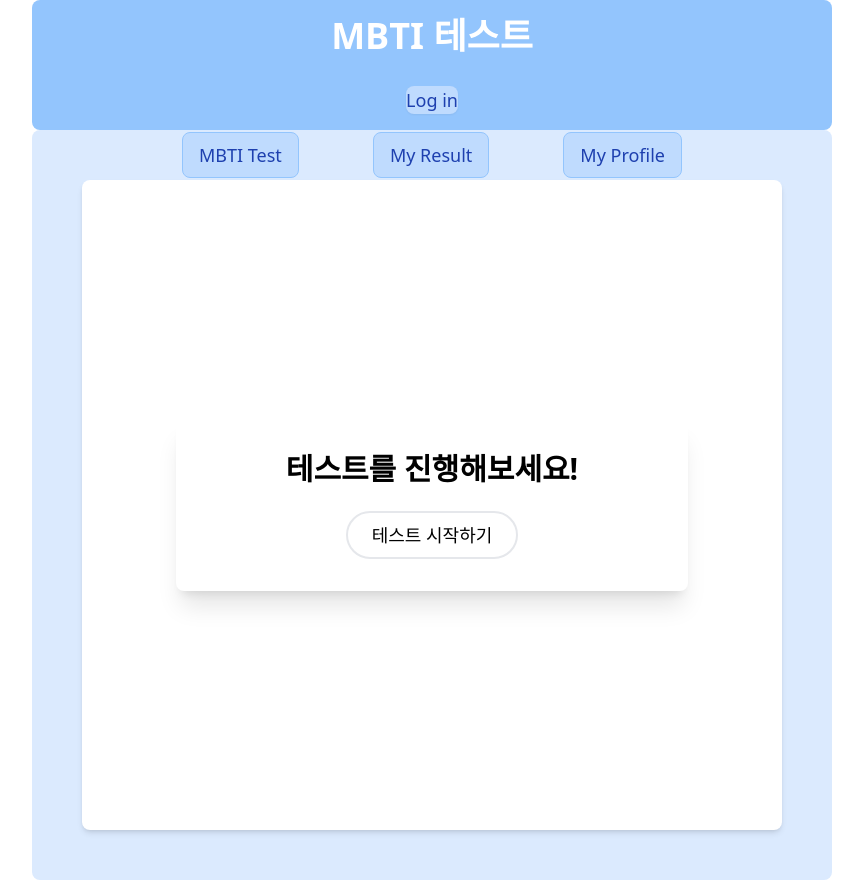
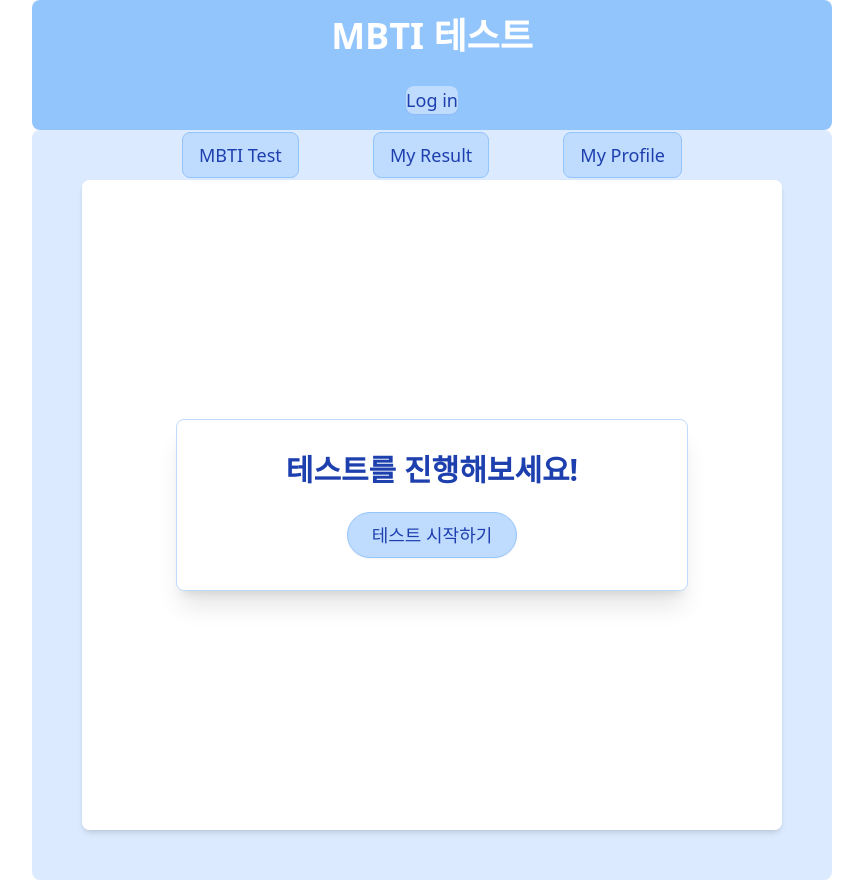
Before and after one commit to Handsol/sparta-mbti-test, a React (Vite) app: page / in a window 1280 px wide. Shown: the whole page, without its empty margins (208-1071 px from the left). Built offline with nearby package versions, Linux system fonts and the light colour scheme.

Commit message:
style: 메인 페이지 스타일 수정

```diff
--- a/src/pages/MainPage.jsx
+++ b/src/pages/MainPage.jsx
@@ -3,14 +3,14 @@ import { useNavigate } from "react-router-dom";
 const MainPage = () => {
   const navigate = useNavigate();
   return (
-    <div className="w-full flex flex-col items-center justify-center bg-light-blue-100">
-      <div className="bg-white rounded-lg p-8 shadow-xl max-w-lg w-full text-center">
-        <h1 className="text-3xl font-bold text-black mb-6">
+    <div className="w-full flex flex-col items-center justify-center bg-white">
+      <div className="bg-white rounded-lg p-8 shadow-xl max-w-lg w-full text-center border border-blue-200">
+        <h1 className="text-3xl font-bold text-blue-800 mb-6">
           테스트를 진행해보세요!
         </h1>
         <button
           onClick={() => navigate("/test")}
-          className="bg-primary-color text-black py-2 px-6 rounded-full text-lg border-2 border-primary-color hover:bg-primary-color-dark hover:border-primary-color-dark transition duration-300"
+          className="bg-blue-200 text-blue-800 py-2 px-6 rounded-full text-lg border border-blue-300 hover:bg-blue-300 transition duration-300 shadow-sm hover:shadow-md"
         >
           테스트 시작하기
         </button>
```
